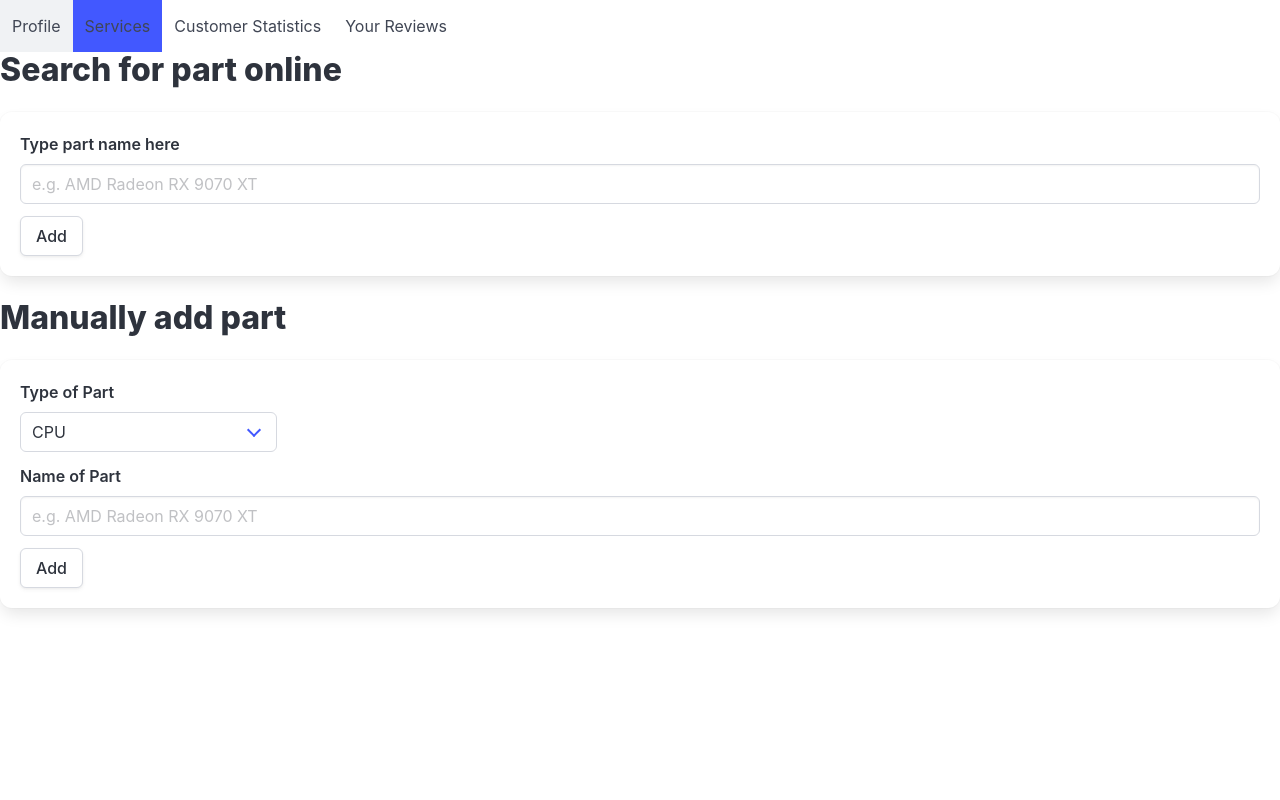
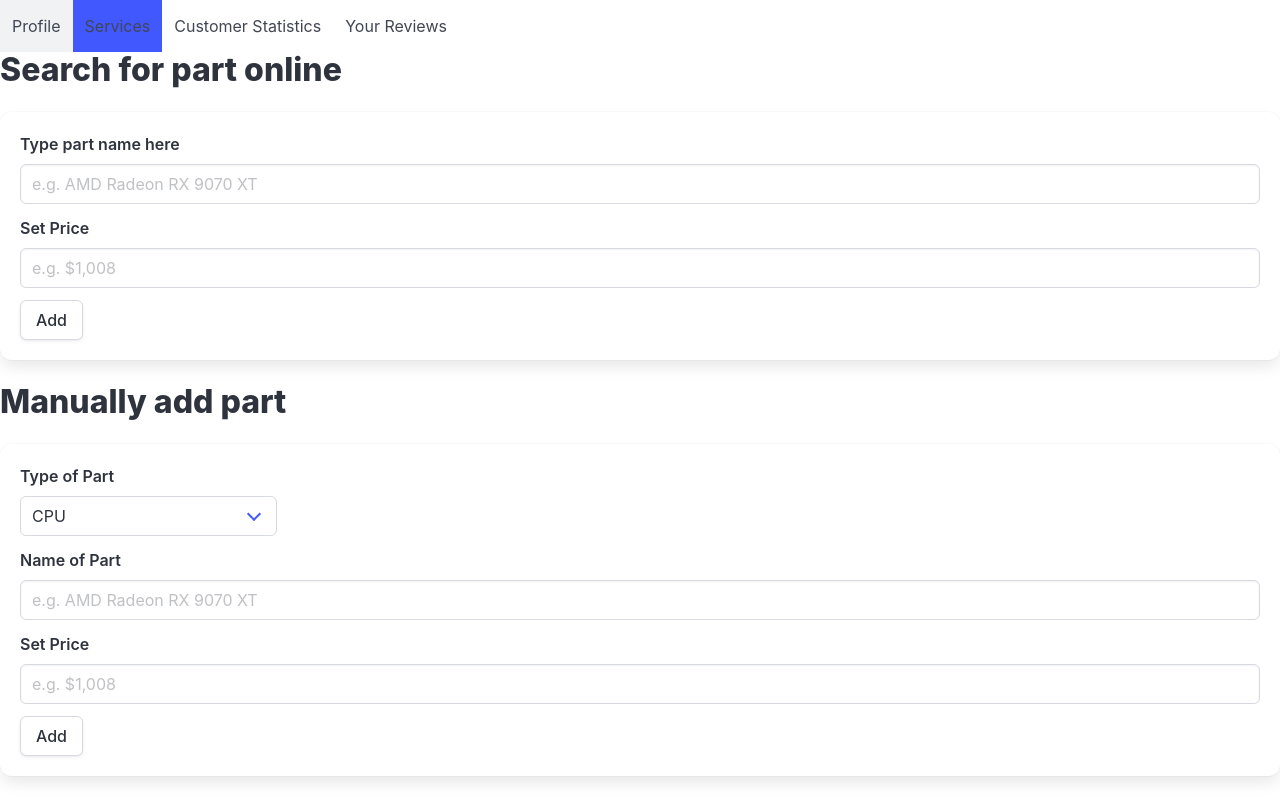
Before and after one commit to tutruong8/f25-team1, a plain HTML site: page high-fidelity-prototype/Builder/builderNewPart.html in a window 1280 px wide. Drawn offline with nearby package versions, Linux system fonts and the light colour scheme.

Commit message:
I forgot to let people set the price for a PC part...

```diff
--- a/high-fidelity-prototype/Builder/builderNewPart.html
+++ b/high-fidelity-prototype/Builder/builderNewPart.html
@@ -51,7 +51,12 @@
     </div>
   </div>
 
-
+  <div class="field">
+    <label class="label">Set Price</label>
+    <div class="control">
+      <input class="input" type="password" placeholder="e.g. $1,008" />
+    </div>
+  </div>
 
   <button class="button">Add</button>
 </form>
@@ -81,6 +86,12 @@
     </div>
   </div>
 
+   <div class="field">
+    <label class="label">Set Price</label>
+    <div class="control">
+      <input class="input" type="password" placeholder="e.g. $1,008" />
+    </div>
+  </div>
   <button class="button">Add</button>
 </form>
 
```
